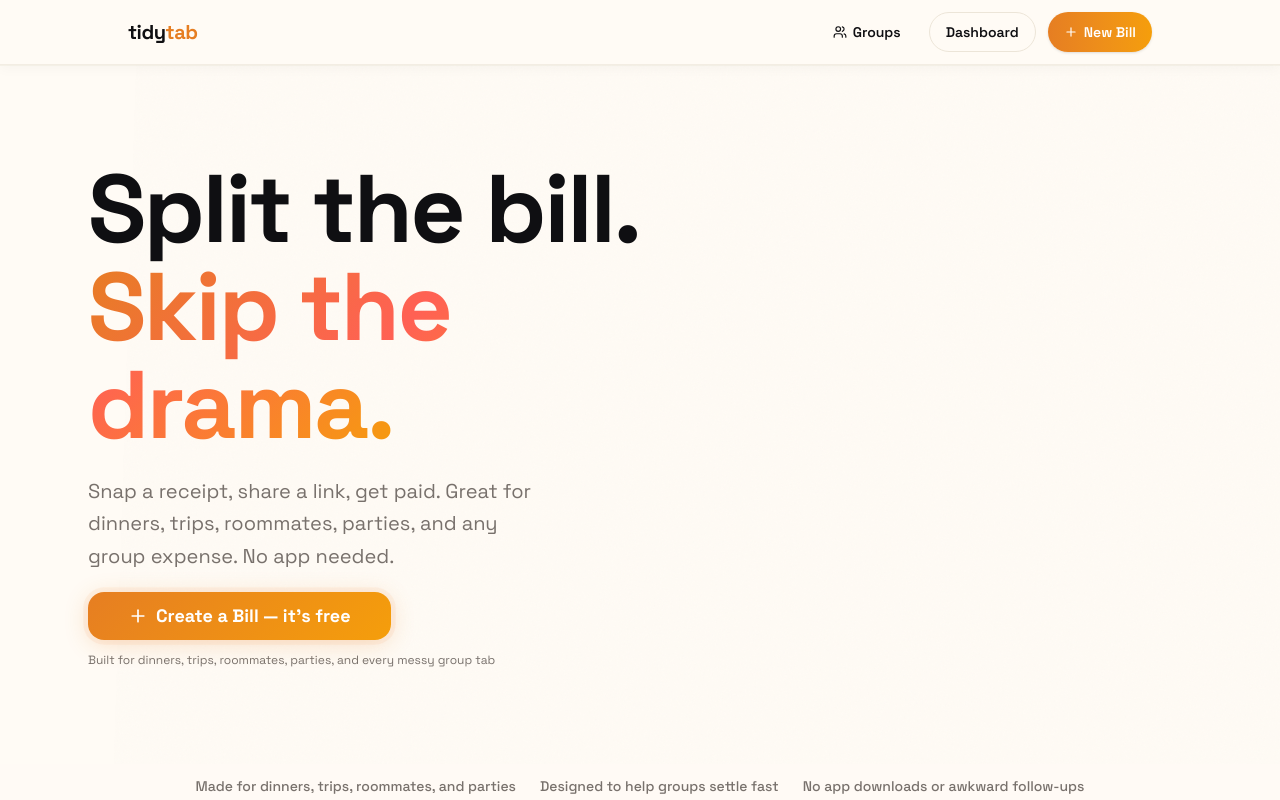
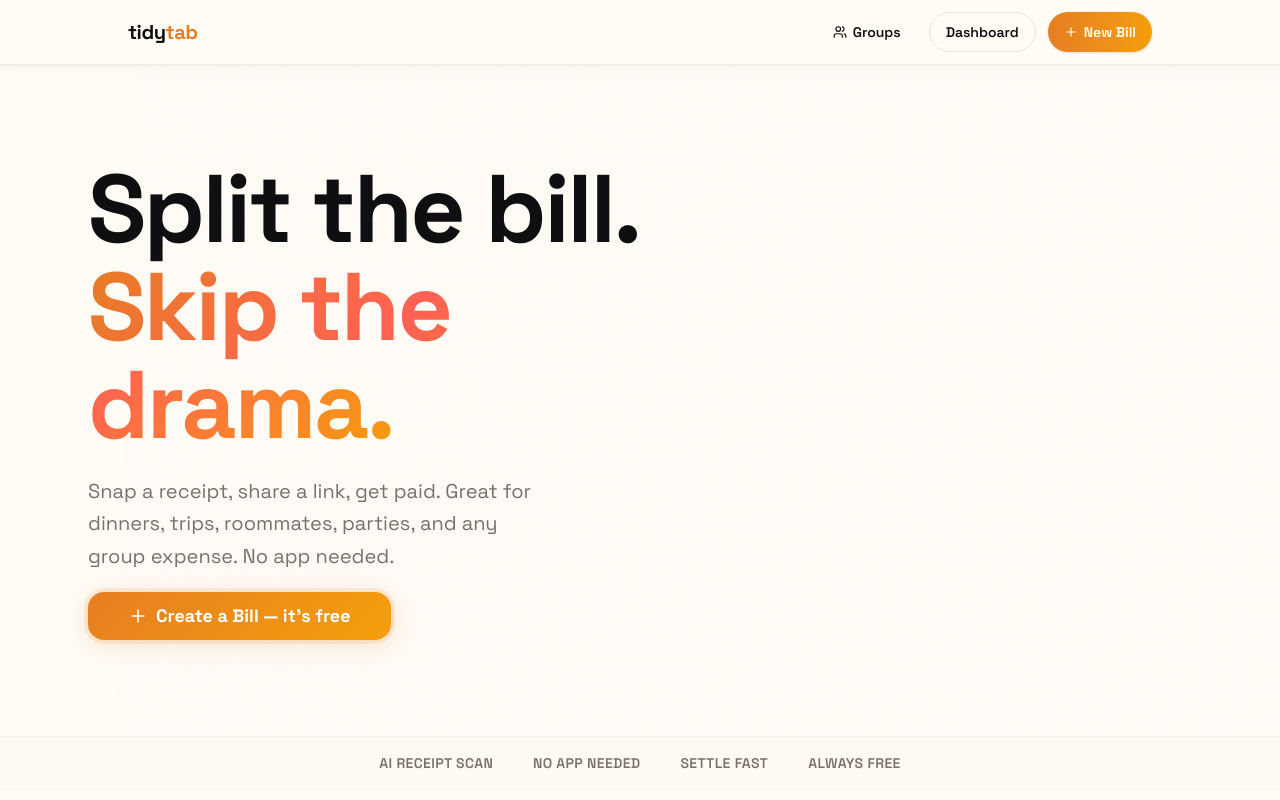
Before and after one commit to pedro-bright/chipin, a Next.js app: page / in a window 1280 px wide. Shown: the top 800 px of the page. Built offline with nearby package versions, Linux system fonts and the light colour scheme.

Commit message:
refactor: simplify homepage copy

```diff
--- a/src/app/page.tsx
+++ b/src/app/page.tsx
@@ -14,7 +14,6 @@ export default function Home() {
     <main className="bg-background overflow-x-hidden">
       <Nav />
       <HeroSection />
-      <ProofStrip />
       <FeatureStrip />
       <HowItWorks />
       <StickyMobileCTA />
@@ -104,7 +103,6 @@ function HeroSection() {
               <Plus className="w-5 h-5" aria-hidden="true" />
               Create a Bill — it&apos;s free
             </LinkButton>
-            <p className="text-xs text-muted-foreground mt-3 text-center lg:text-left">Built for dinners, trips, roommates, parties, and every messy group tab</p>
           </div>
         </div>
 
@@ -253,31 +251,10 @@ function MobileMockupTeaser() {
 /* ------------------------------------------------------------------
    Feature Strip — tight, no descriptions
    ------------------------------------------------------------------ */
-function ProofStrip() {
-  const proofPoints = [
-    'Made for dinners, trips, roommates, and parties',
-    'Designed to help groups settle fast',
-    'No app downloads or awkward follow-ups',
-  ];
-
-  return (
-    <section className="border-b border-border/40 py-3 bg-background/80">
-      <div className="max-w-5xl mx-auto px-4 flex flex-wrap items-center justify-center gap-x-6 gap-y-2 text-center">
-        {proofPoints.map((point) => (
-          <p key={point} className="text-xs sm:text-sm text-muted-foreground font-medium">
-            {point}
-          </p>
-        ))}
-      </div>
-    </section>
-  );
-}
-
 function FeatureStrip() {
   const features = [
     'AI Receipt Scan',
     'No App Needed',
-    'Groups',
     'Settle Fast',
     'Always Free',
   ];
```
